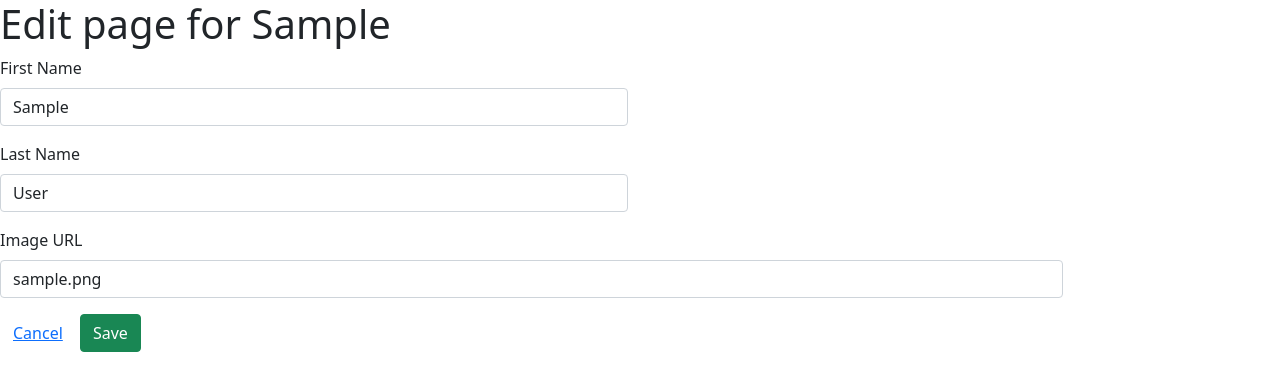
After one commit to jlh040/SQLAlchemy-Blogly-app, a Flask app: page /users/1/edit in a window 1280 px wide. The commit adds this page. Shown: the top 391 px of the page. Run offline with Flask 2, Linux system fonts and the light colour scheme; tables that the repository leaves empty hold one stand-in row (values such as "Sample post").

Commit message:
added routes to edit the user and delete a user

```diff
--- a/app.py
+++ b/app.py
@@ -51,3 +51,37 @@ def show_user_detail(user_id):
     """Show more details for the user."""
     user = User.query.get(user_id)
     return render_template('user_detail.html', user=user)
+
+@app.route('/users/<int:user_id>/edit')
+def show_edit_page(user_id):
+    """Show the edit page for a user."""
+    user = User.query.get(user_id)
+    return render_template('edit_user.html', user = user)
+
+@app.route('/users/<int:user_id>/edit', methods = ['POST'])
+def edit_user(user_id):
+    """Edit the user's info."""
+    edited_first_name = request.form['first-name']
+    edited_last_name = request.form['last-name']
+    edited_img_url = request.form['image-url']
+    edited_img_url = edited_img_url if edited_img_url else None
+
+    user = User.query.get(user_id)
+
+    user.first_name = edited_first_name
+    user.last_name = edited_last_name
+    user.image_url = edited_img_url
+
+    db.session.add(user)
+    db.session.commit()
+
+    return redirect('/users')
+
+
+@app.route('/users/<int:user_id>/delete', methods = ['POST'])
+def delete_user(user_id):
+    """Delete a user from our database."""
+    User.query.filter(User.id == user_id).delete()
+    db.session.commit()
+
+    return redirect('/users')
--- /dev/null
+++ b/templates/edit_user.html
@@ -0,0 +1,34 @@
+{% extends 'base.html' %}
+
+{% block head_title %}
+    Edit page
+{% endblock %}
+
+{% block title %}
+    <h1>Edit page for {{ user.first_name }}</h1>
+{% endblock %}
+
+{% block content %}
+<form action="/users/{{ user.id }}/edit" method="POST">
+    <div class="row mb-3">
+        <div class="col-6">
+            <label for="first-name" class="form-label">First Name</label>
+            <input type="text" class="form-control" id="first-name" name="first-name" value="{{ user.first_name }}">
+        </div>
+    </div>
+    <div class="row mb-3">
+        <div class="col-6">
+            <label for="last-name" class="form-label">Last Name</label>
+            <input type="text" class="form-control" id="last-name" name="last-name" value="{{ user.last_name }}">
+        </div>
+    </div>
+    <div class="row mb-3">
+        <div class="col-10">
+            <label for="image-url" class="form-label">Image URL</label>
+            <input type="text" class="form-control" id="image-url" name="image-url" value="{{ user.image_url }}">
+        </div>
+    </div>
+    <button class="btn btn-white"><a href="/users/{{ user.id }}">Cancel</a></button>
+    <button class="btn btn-success" type="submit"><a>Save</a></button>
+</form>
+{% endblock %}
--- a/templates/user_detail.html
+++ b/templates/user_detail.html
@@ -19,8 +19,10 @@
             </div>
             <div class="row">
                 <div class='col-3'>
-                    <button class="btn btn-warning">Edit</button>
-                    <button class="btn btn-danger">Delete</button>
+                    <form action="/users/{{ user.id }}/delete" method="POST">
+                        <button class="btn btn-warning"><a href="/users/{{ user.id }}/edit">Edit</a></button>
+                        <button class="btn btn-danger" type="submit"><a>Delete</a></button>
+                    </form>
                 </div>
             </div>
         </div>
```
